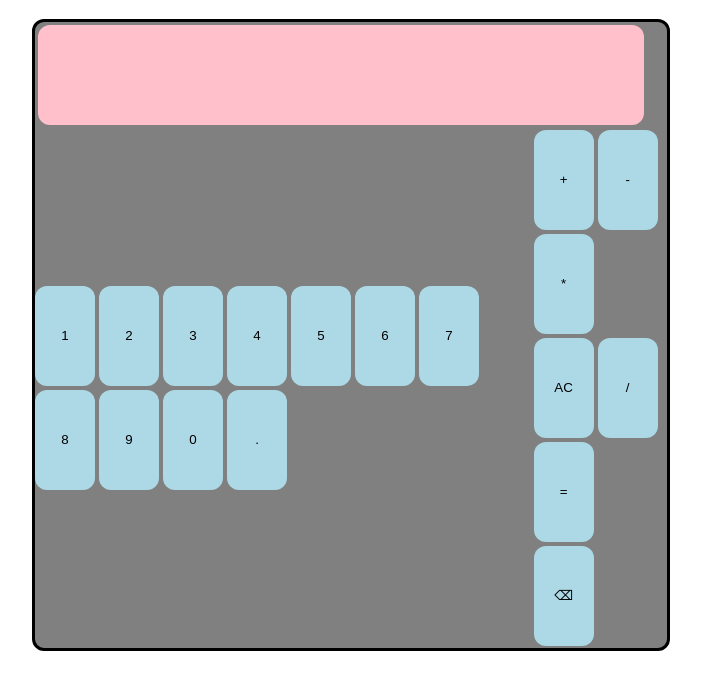
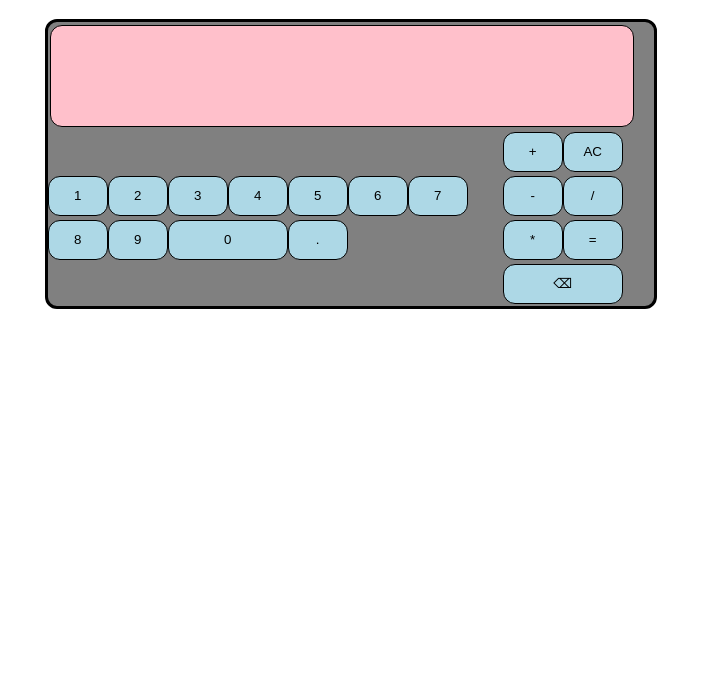
Before and after one commit to Fl4m3zz/Fl4m3zz.github.io, a plain HTML site: page index.html in a window 1280 px wide. Shown: the part 69-758 px from the top of the page, without its empty margins (289-990 px from the left). Drawn offline with Linux system fonts and the light colour scheme.

Commit message:
Add styles for new buttons

```diff
--- a/style.css
+++ b/style.css
@@ -9,7 +9,10 @@
 	height: 88px;
 	background-color: pink;
 	border-radius: 12px;
+	border: solid black 1px;
 	margin: 3px;
+	margin-right: 4px;
+	margin-left: 2px;
 	font-family: sans-serif;
 	padding: 6px;
 }
@@ -18,7 +21,7 @@
 	display: flex;
 	flex-direction: column;
 	flex-wrap: wrap;
-	width: 50%;
+	width: 48%;
 	border: solid black;
 	border-radius: 12px;
 	background-color: grey;
@@ -32,16 +35,37 @@
 
 #calc-container button {
 	text-decoration: none;
-	border: none;
+	border: solid black 1px;
 	border-radius: 12px;
 	background-color: lightblue;
 	width: 60px;
-	height: 100px;
+	height: 40px;
 	margin-top: 2px;
 	margin-bottom: 2px;
 	padding: 0px;
 }
 
 #calc-container .number-buttons {
-	margin-right: 2px;
+	display: flex;
+	flex-wrap: wrap;
 }
+
+button#zero-button {
+	width: 120px;
+}
+
+button#back-button {
+	width: 120px;
+}
+
+#calc-container .op-buttons, #calc-container .config-buttons {
+	display: flex;
+	flex-direction: column;
+	align-self: flex-start;
+}
+
+.non-number-buttons {
+	display: flex;
+	flex-wrap: wrap;
+	flex-direction: row;
+}
```
